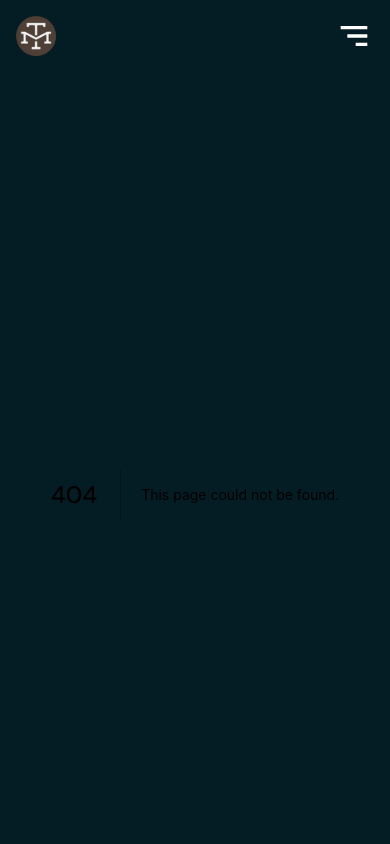
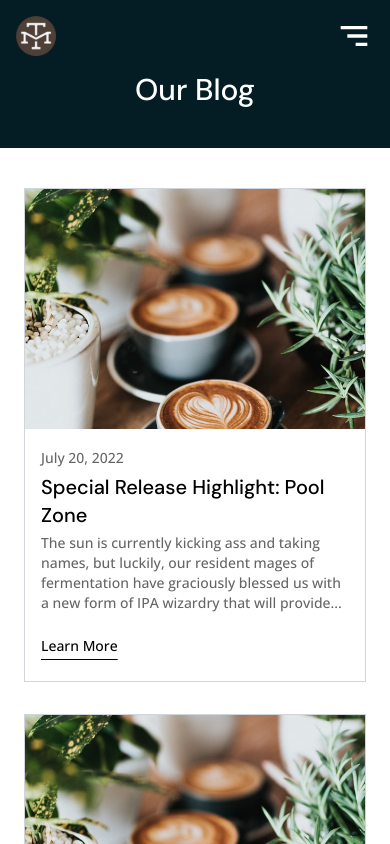
Before and after one commit to antonio-lopez/nextjs-drinks-ecommerce, a Next.js app: page /blog in a window 390 px wide. Before the commit this address had no page. Shown: the top 844 px of the page. Built offline with nearby package versions, Linux system fonts and the light colour scheme.

Commit message:
Added responsive all blogs page

```diff
--- a/data.js
+++ b/data.js
@@ -204,3 +204,60 @@ export const allCoffee = [
     description: 'Process Styled: Natural',
   },
 ];
+
+export const allBlog = [
+  {
+    id: 0,
+    image: 'images/coffee/nathan-dumlao-zUNs99PGDg0-unsplash.jpg',
+    imageDesc: 'blog cover',
+    date: 'July 20, 2022',
+    title: 'Special Release Highlight: Pool Zone',
+    description:
+      'The sun is currently kicking ass and taking names, but luckily, our resident mages of fermentation have graciously blessed us with a new form of IPA wizardry that will provide...',
+  },
+  {
+    id: 1,
+    image: 'images/coffee/nathan-dumlao-zUNs99PGDg0-unsplash.jpg',
+    imageDesc: 'blog cover',
+    date: 'July 20, 2022',
+    title: 'Special Release Highlight: Pool Zone',
+    description:
+      'The sun is currently kicking ass and taking names, but luckily, our resident mages of fermentation have graciously blessed us with a new form of IPA wizardry that will provide...',
+  },
+  {
+    id: 2,
+    image: 'images/coffee/nathan-dumlao-zUNs99PGDg0-unsplash.jpg',
+    imageDesc: 'blog cover',
+    date: 'July 20, 2022',
+    title: 'Special Release Highlight: Pool Zone',
+    description:
+      'The sun is currently kicking ass and taking names, but luckily, our resident mages of fermentation have graciously blessed us with a new form of IPA wizardry that will provide...',
+  },
+  {
+    id: 3,
+    image: 'images/coffee/nathan-dumlao-zUNs99PGDg0-unsplash.jpg',
+    imageDesc: 'blog cover',
+    date: 'July 20, 2022',
+    title: 'Special Release Highlight: Pool Zone',
+    description:
+      'The sun is currently kicking ass and taking names, but luckily, our resident mages of fermentation have graciously blessed us with a new form of IPA wizardry that will provide...',
+  },
+  {
+    id: 4,
+    image: 'images/coffee/nathan-dumlao-zUNs99PGDg0-unsplash.jpg',
+    imageDesc: 'blog cover',
+    date: 'July 20, 2022',
+    title: 'Special Release Highlight: Pool Zone',
+    description:
+      'The sun is currently kicking ass and taking names, but luckily, our resident mages of fermentation have graciously blessed us with a new form of IPA wizardry that will provide...',
+  },
+  {
+    id: 5,
+    image: 'images/coffee/nathan-dumlao-zUNs99PGDg0-unsplash.jpg',
+    imageDesc: 'blog cover',
+    date: 'July 20, 2022',
+    title: 'Special Release Highlight: Pool Zone',
+    description:
+      'The sun is currently kicking ass and taking names, but luckily, our resident mages of fermentation have graciously blessed us with a new form of IPA wizardry that will provide...',
+  },
+];
--- /dev/null
+++ b/pages/blog/index.jsx
@@ -0,0 +1,41 @@
+/* eslint-disable react/self-closing-comp */
+import React from 'react';
+import { allBlog } from '../../data';
+
+const Blog = () => {
+  return (
+    <section className="">
+      <h1 className="text-center text-3xl text-white lg:text-5xl">Our Blog</h1>
+      {/* grid container */}
+      <div className="bg-white">
+        <div className="mx-auto mt-10 max-w-7xl ">
+          <ul className="grid grid-cols-1 gap-y-8 px-6 py-10 sm:px-20 lg:grid-cols-3 lg:gap-x-8 2xl:px-0">
+            {allBlog.map((blog) => (
+              <li key={blog.id}>
+                <article className="border border-gray-300">
+                  <img
+                    className="h-60 w-full object-cover"
+                    src={blog.image}
+                    alt={blog.imageDesc}
+                  />
+                  <div className="mt-4 mb-6 space-y-1 px-4">
+                    <span className="text-sm opacity-60">{blog.date}</span>
+                    <h1 className="text-xl">{blog.title}</h1>
+                    <p className="pb-5 text-sm opacity-60">
+                      {blog.description}
+                    </p>
+                    <span className="text-sm underline decoration-1 underline-offset-8">
+                      Learn More
+                    </span>
+                  </div>
+                </article>
+              </li>
+            ))}
+          </ul>
+        </div>
+      </div>
+    </section>
+  );
+};
+
+export default Blog;
```
